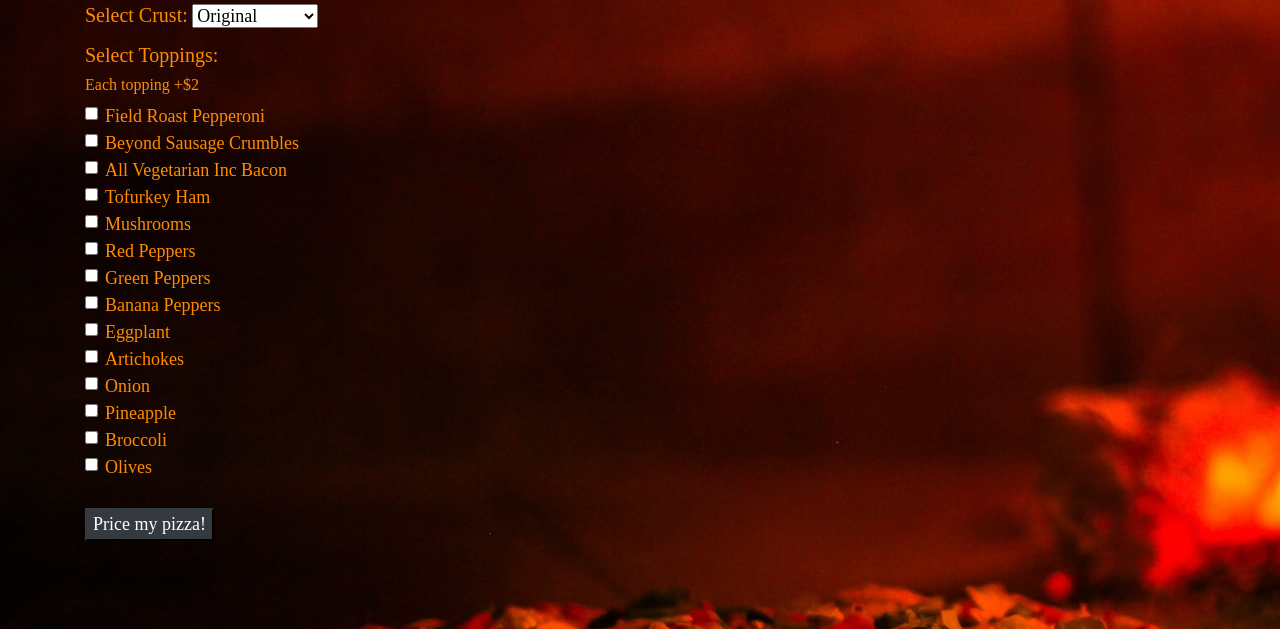
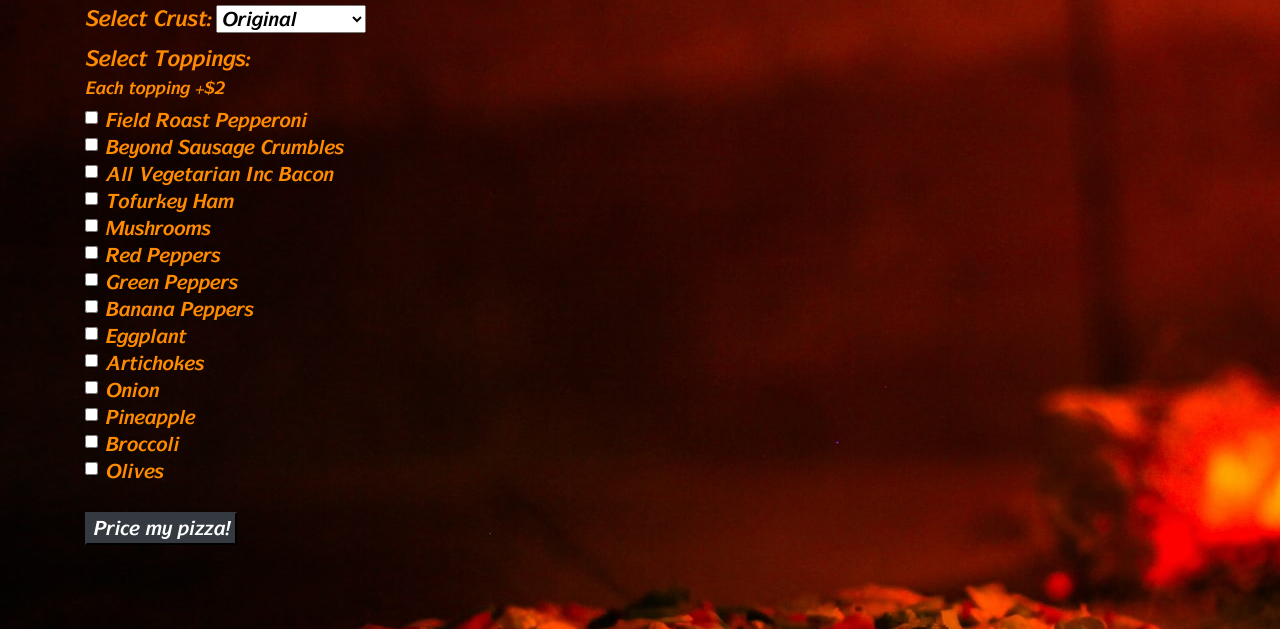
Before and after one commit to jcseeley/pizza-parlor, a plain HTML site: page index.html in a window 1280 px wide. Shown: the part 171-800 px from the top of the page. Drawn offline with Linux system fonts and the light colour scheme; the site is published under a folder, as on GitHub Pages, so addresses that start at the root find nothing.

Commit message:
finally fixed font issue.

```diff
--- a/css/styles.css
+++ b/css/styles.css
@@ -1,6 +1,6 @@
 @font-face {
   font-family: SymItalic;
-  src: url(/css/SymbolBoldItalic.ttf);
+  src: url(SymbolBoldItalic.ttf);
 }
 
 #show-price {
```
